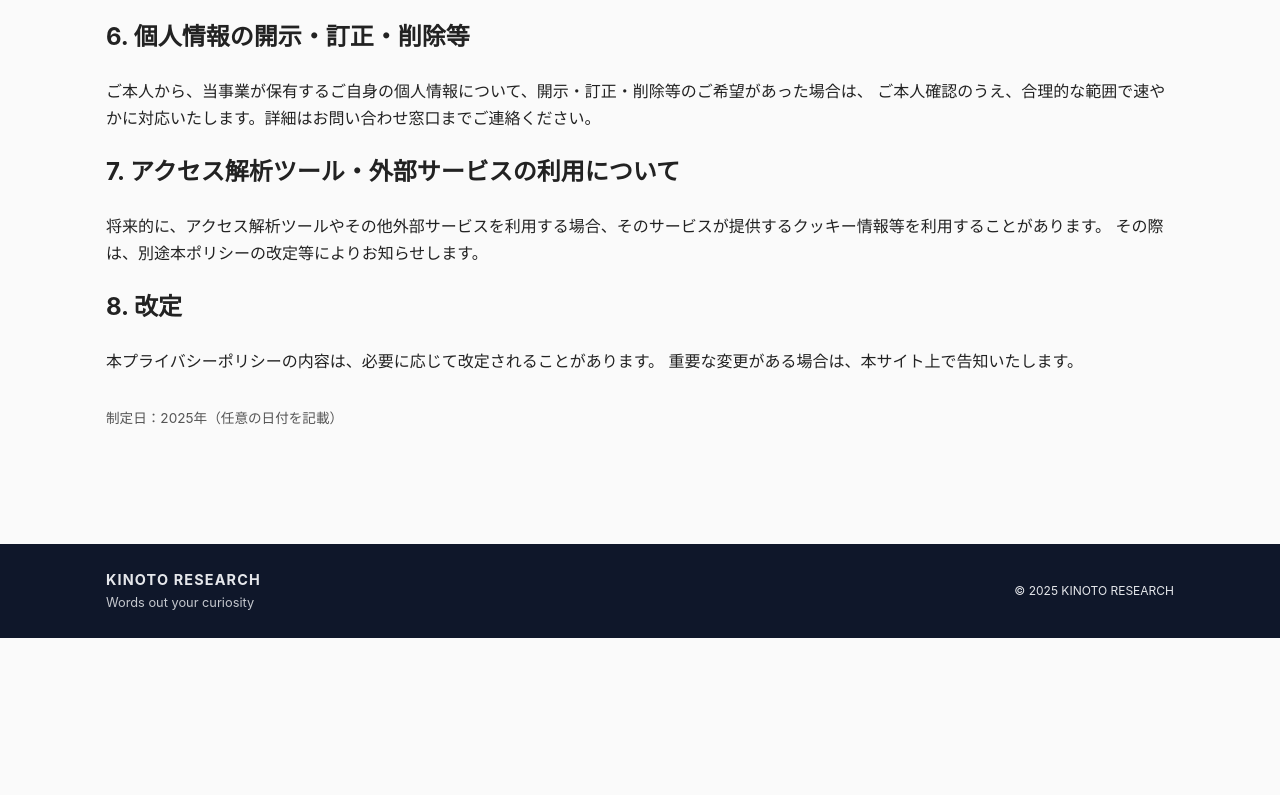
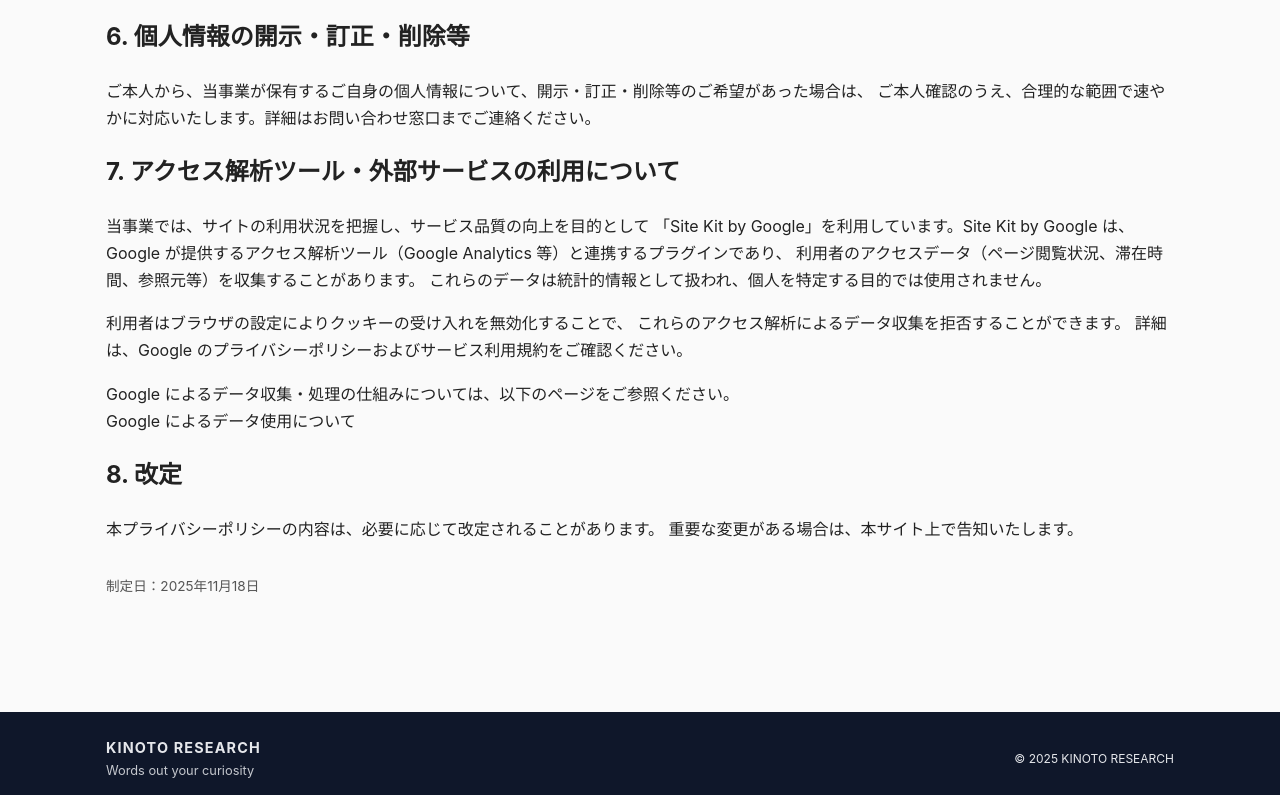
Before and after one commit to kinoto-r/kinoto-research, a plain HTML site: page privacy/index.html in a window 1280 px wide. Shown: the part 1194-1989 px from the top of the page. Before the commit the page ends 1832 px from the top, so only its background shows below. Drawn offline with Linux system fonts and the light colour scheme.

Commit message:
privacy polycy updated

```diff
--- a/privacy/index.html
+++ b/privacy/index.html
@@ -27,7 +27,7 @@
                 <h2>1. 事業者情報</h2>
                 <p>
                     屋号：KINOTO RESEARCH<br>
-                    事業者名：（ご自身のお名前を記載）<br>
+                    事業者名：田中照代(Teruyo Tanaka)<br>
                     連絡先：<a href="mailto:info@kinoto-research.jp">info@kinoto-research.jp</a>
                 </p>
 
@@ -71,11 +71,22 @@
                 </p>
 
                 <h2>7. アクセス解析ツール・外部サービスの利用について</h2>
-                <p>
-                    将来的に、アクセス解析ツールやその他外部サービスを利用する場合、そのサービスが提供するクッキー情報等を利用することがあります。
-                    その際は、別途本ポリシーの改定等によりお知らせします。
-                </p>
-
+                    <p>
+                    当事業では、サイトの利用状況を把握し、サービス品質の向上を目的として
+                    「Site Kit by Google」を利用しています。Site Kit by Google は、
+                    Google が提供するアクセス解析ツール（Google Analytics 等）と連携するプラグインであり、
+                    利用者のアクセスデータ（ページ閲覧状況、滞在時間、参照元等）を収集することがあります。
+                    これらのデータは統計的情報として扱われ、個人を特定する目的では使用されません。
+                    </p>
+                    <p>
+                        利用者はブラウザの設定によりクッキーの受け入れを無効化することで、
+                        これらのアクセス解析によるデータ収集を拒否することができます。
+                        詳細は、Google のプライバシーポリシーおよびサービス利用規約をご確認ください。
+                    </p>
+                    <p>
+                        Google によるデータ収集・処理の仕組みについては、以下のページをご参照ください。<br>
+                        <a href="https://policies.google.com/technologies/partner-sites" target="_blank" rel="noopener">Google によるデータ使用について</a>
+                    </p>
                 <h2>8. 改定</h2>
                 <p>
                     本プライバシーポリシーの内容は、必要に応じて改定されることがあります。
@@ -83,7 +94,7 @@
                 </p>
 
                 <p style="font-size:0.85rem; color:#555; margin-top:32px;">
-                    制定日：2025年（任意の日付を記載）
+                    制定日：2025年11月18日
                 </p>
             </div>
         </section>
```
Also changed, not shown: 1 other file.
